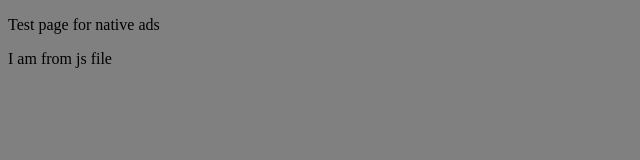
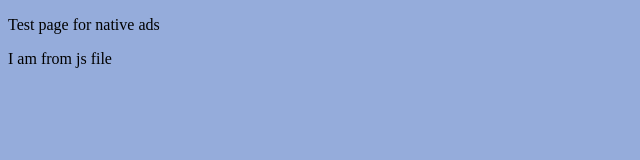
Before and after one commit to pavagadp/Native_ads_test, a plain HTML site: page index.html in a window 1280 px wide. Shown: the whole page, without its empty margins (0-640 px from the left). Drawn offline with Linux system fonts and the light colour scheme.

Commit message:
Update native_ad.css

```diff
--- a/css/native_ad.css
+++ b/css/native_ad.css
@@ -1,4 +1,4 @@
 body
 {
-  background: grey ;
+  background: #95ACDB ;
 }
```
